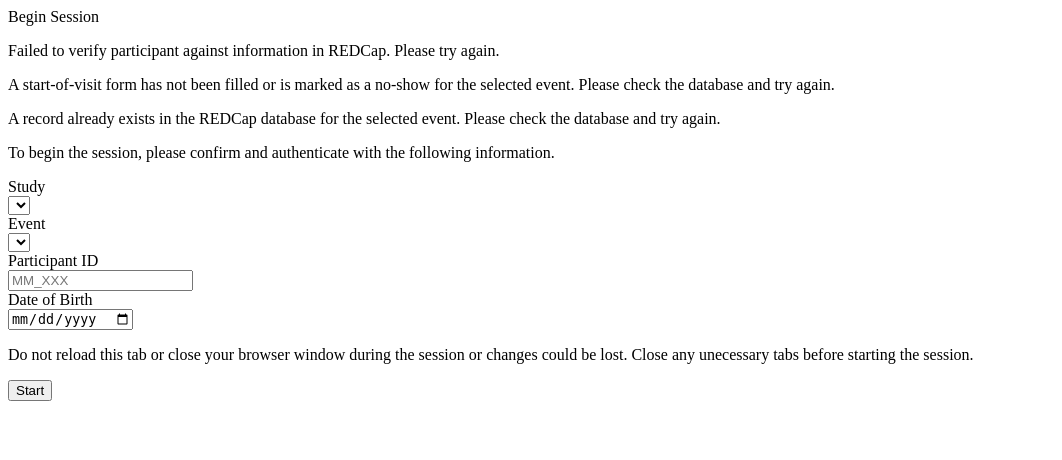
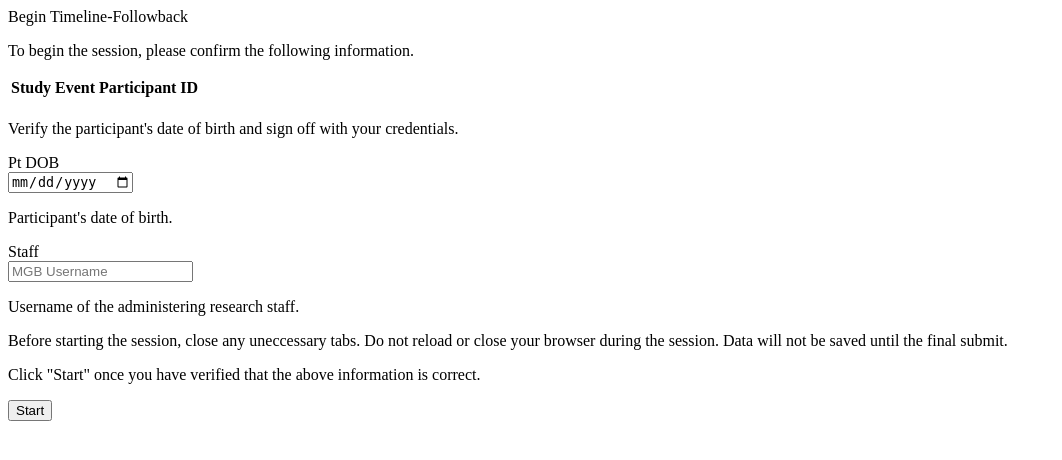
Before and after one commit to MichaelPascale/tlfb, a PHP site: page /modal-login.php in a window 1280 px wide. Shown: the top 460 px of the page, without its empty margins (0-1062 px from the left). Run offline with PHP 8.4, Linux system fonts and the light colour scheme; data that the repository does not hold is empty.

Commit message:
refactor: use redcap query string, config file, authenticate user.

```diff
--- a/composer.json
+++ b/composer.json
@@ -9,7 +9,6 @@
         }
     ],
     "require": {
-        "guzzlehttp/guzzle": "^7.0",
-        "vlucas/phpdotenv": "^5.3"
+        "guzzlehttp/guzzle": "^7.0"
     }
 }
--- a/modal-login.php
+++ b/modal-login.php
@@ -1,80 +1,75 @@
 <!-- Begin Session Login Modal Dialogue -->
-<div id="modal-login" class="modal <?php if (!$loggedIn) echo "is-active" ?>">
+<div id="modal-login" class="modal is-active">
   <div class="modal-background"></div>
-  <form method="post">
     <div class="modal-card">
 
       <header class="modal-card-head">
-        <p class="modal-card-title">Begin Session</p>
+        <p class="modal-card-title">Begin Timeline-Followback</p>
       </header>
 
       <section class="modal-card-body">
         <div class="content">
-          <article class="message is-danger <?php if (!$failedLogin) echo 'is-hidden'?>">
+          <article id="login-error" class="message is-danger <?php if (!$failed) echo 'is-hidden'?>">
             <div class="message-body">
-              <p>Failed to verify participant against information in REDCap. Please try again.</p>
-            </div>
-          </article>
-          <article class="message is-danger <?php if (!$visitNotStarted) echo 'is-hidden'?>">
-            <div class="message-body">
-              <p>A start-of-visit form has not been filled or is marked as a no-show for the selected event. Please check the database and try again.</p>
-            </div>
-          </article>
-          <article class="message is-danger <?php if (!$recordExists) echo 'is-hidden'?>">
-            <div class="message-body">
-              <p>A record already exists in the REDCap database for the selected event. Please check the database and try again.</p>
+              <p id="login-error-message"><?php echo $failed_reason?></p>
             </div>
           </article>
 
-          <p>To begin the session, please confirm and authenticate with the following information.</p>
+          <p>To begin the session, please confirm the following information.</p>
 
-          <div class="field">
-            <label class="label">Study</label>
-            <div class="control">
-              <div class="select">
-                <select id="login-study" name="study" required>
-                  <?php
-                    foreach($studies as $s) echo "<option value=\"$s->id\">$s->name</option>";
-                  ?>
-                </select>
+          <table class="table">
+            <thead>
+              <th>Study</th>
+              <th>Event</th>
+              <th>Participant ID</th>
+            </thead>
+            <tbody>
+              <tr>
+                <td><?php if ($pid) echo $studies->$pid->name ?></td>
+                <td><?php if ($event_info) echo $event_info->event_name ?></td>
+                <td><?php if ($record_secondary_id) echo $record_secondary_id ?></td>
+              </tr>
+            </tbody>
+          </table>
+
+          <p class="mt-5">Verify the participant's date of birth and sign off with your credentials.
+
+          <div class="field is-horizontal">
+            <div class="field-label is-normal">
+              <label class="label">Pt DOB</label>
+            </div>
+            <div class="field-body">
+              <div class="field">
+                <div class="control">
+                  <input class="input" id="login-dob" type="date" required <?php if ($failed) echo 'disabled'?>>
+                </div>
+                <p class="help">Participant's date of birth.</p>
               </div>
             </div>
           </div>
 
-          <div class="field">
-            <label class="label">Event</label>
-            <div class="control">
-              <div class="select">
-                <select id="login-redcap-event" name="event" required>
-
-                </select>
+          <div class="field is-horizontal">
+            <div class="field-label is-normal">
+              <label class="label">Staff</label>
+            </div>
+            <div class="field-body">
+              <div class="field">
+                <div class="control">
+                  <input class="input" id="login-username" type="text" placeholder="MGB Username" required <?php if ($failed) echo 'disabled'?>>
+                </div>
+                <p class="help">Username of the administering research staff.</p>
               </div>
             </div>
           </div>
 
-          <div class="field">
-            <label class="label">Participant ID</label>
-            <div class="control">
-              <input class="input" id="login-participant" type="text" placeholder="MM_XXX" name="participant" required>
-            </div>
-          </div>
-
-          <div class="field">
-            <label class="label">Date of Birth</label>
-            <div class="control">
-              <input class="input" id="login-dob" type="date" name="dob" required>
-            </div>
-          </div>
-
-          <p>Do not reload this tab or close your browser window during the session or changes could be lost. Close any unecessary tabs before starting the session.</p>
-
+          <p class="mt-5">Before starting the session, close any uneccessary tabs. Do not reload or close your browser during the session. Data will not be saved until the final submit.</p>
+          <p class="mt-5">Click "Start" once you have verified that the above information is correct.</p>
         </div>
       </section>
 
       <footer class="modal-card-foot">
-        <button class="button is-success is-fullwidth" type="submit">Start</button>
+        <button id="close-login" class="button is-link is-fullwidth" <?php if ($failed) echo 'disabled'?>>Start</button>
       </footer>
 
     </div>
-  </form>
 </div>
--- a/modal-summary.php
+++ b/modal-summary.php
@@ -2,7 +2,7 @@
 <div id="modal-summary" class="modal">
   <div class="modal-background"></div>
   <form id="form-summary">
-  <div class="modal-card">
+  <div class="modal-card" style="width: 80vw;">
 
     <header class="modal-card-head">
       <p class="modal-card-title">Timeline Summary</p>
@@ -10,6 +10,7 @@
 
     <section class="modal-card-body">
       <div class="content">
+	<p><a id="summary-download">Click here to download the raw data.</a> This should be saved as a backup for all participants. Once the data has been saved, click "Submit to REDCap". Scores will be calculated upon submission.</p>
         <pre id="summary-summary"></pre>
         <table class="table">
           <thead>
```
Also changed, not shown: auth.php (added, +35 -0 lines), index.js (+27 -18 lines), index.php (+94 -51 lines), php/redcap.php (+47 -10 lines), README.md, 2 other files.
